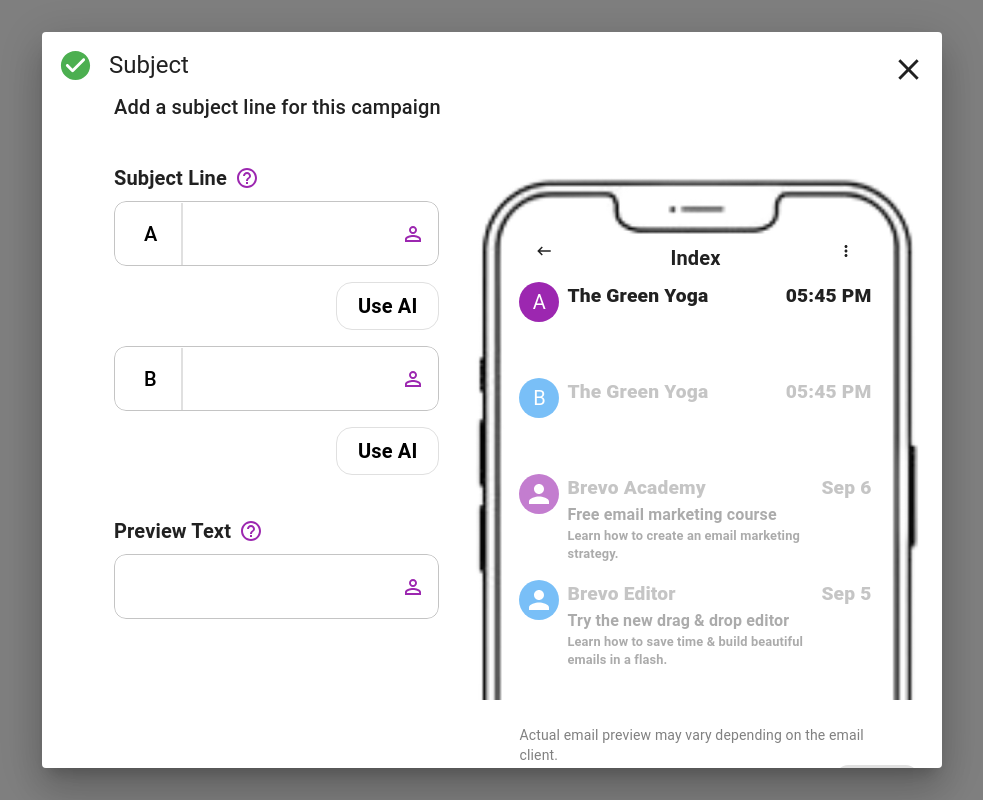
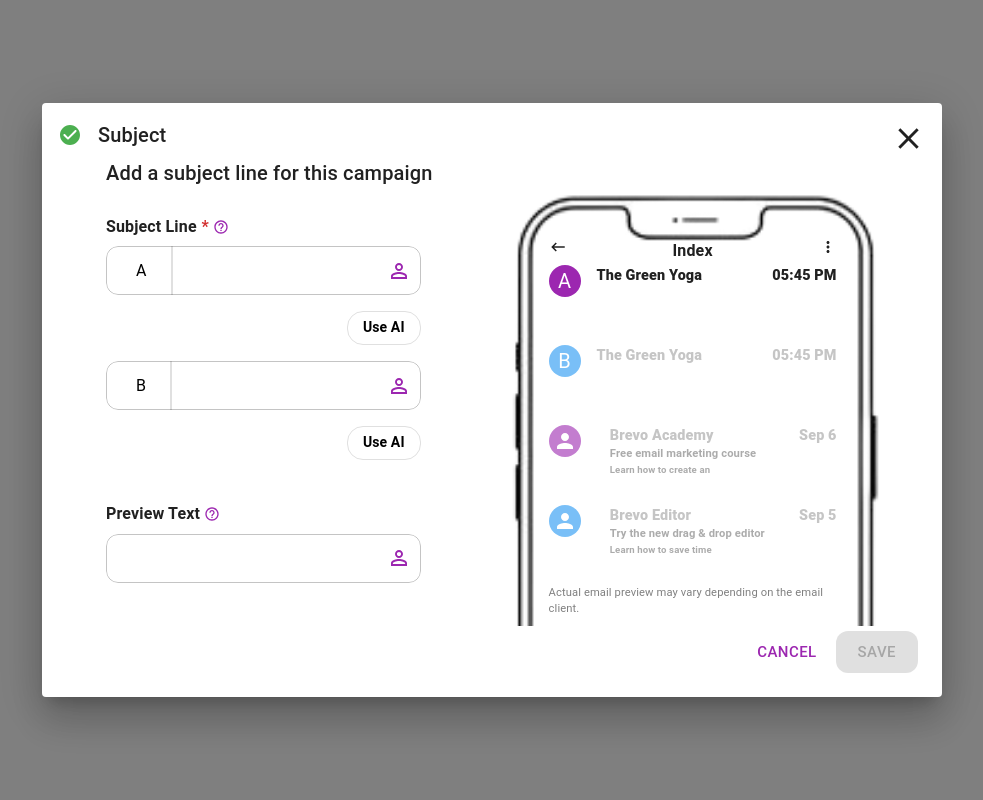
Before and after one commit to shubh-0422/sensenrespond-email, a React (Create React App) app: page / in a window 1280 px wide. Shown: the whole page, without its empty margins (148-1131 px from the left). Built offline with nearby package versions, Linux system fonts and the light colour scheme; the HTML template or start-up script is replaced by a standard one.

Commit message:
fixed css

```diff
--- a/src/App.js
+++ b/src/App.js
@@ -48,20 +48,20 @@ const EmailDialog = () => {
           }}
         >
           <Typography
-            variant={isMobile ? "h6" : "h5"}
+            variant={isMobile ? "subtitle1" : "h6"}
             gutterBottom
             sx={{ display: "flex", alignItems: "center" }}
           >
             <CheckCircleRoundedIcon
               sx={{ color: green[500], marginRight: 2 }}
-              fontSize={isMobile ? "medium" : "large"}
+              fontSize={ "medium"}
             />
             Subject
           </Typography>
           <CloseIcon fontSize={isMobile ? "medium" : "large"} />
         </Box>
-        <Box paddingLeft={isMobile ? 2 : 7} paddingRight={isMobile ? 2 : 0}>
-          <Typography variant="h6" gutterBottom fontSize={isMobile ? "1rem" : "1.25rem"}>
+        <Box paddingLeft={isMobile ? 2 : 6} paddingRight={isMobile ? 2 : 0}>
+          <Typography variant="subtitle2" gutterBottom fontSize={isMobile ? "1rem" : "1.25rem"}>
             Add a subject line for this campaign
           </Typography>
           <Box
@@ -71,13 +71,15 @@ const EmailDialog = () => {
               display: "flex",
               flexDirection: isMobile ? "column" : "row",
               justifyContent: "flex-start",
-              paddingTop: 4,
+              paddingTop: 2,
               flexWrap: isMobile ? "nowrap" : "wrap",
               gap: isMobile ? 8 : 0,
             }}
           >
             <EmailInput />
+            <Box sx={{marginLeft:isMobile ? 4 : 4,}}>
             <EmailPreview />
+            </Box>
           </Box>
         </Box>
         <DialogActions
--- a/src/components/EmailCard.js
+++ b/src/components/EmailCard.js
@@ -23,20 +23,20 @@ const EmailCard = ({ noInitial, initial, title, subTitle, previewText, time, isb
         }}
       >
         <Avatar
-          sx={{
+          sx={{width: 32, height: 32 ,
             bgcolor: isblue ? blue[500] : "primary.main",
           }}
           aria-label="recipe"
         >
           {!noInitial ? initial : ""}
         </Avatar>
-        <Box flex={1} minHeight={"5rem"}>
+        <Box flex={1}sx={{ minHeight:"4rem", maxWidth:"10rem",overflowY:"hidden"}}>
           <Typography
             margin={0}
-            variant="body1"
+            // variant="body2"
             sx={{
               fontWeight: 800,
-              fontSize: "1.2rem",
+              fontSize: "0.9rem",
               color: isEnabled ? "text.primary" : "text.disabled",
             }}
           >
@@ -48,27 +48,25 @@ const EmailCard = ({ noInitial, initial, title, subTitle, previewText, time, isb
             sx={{
               fontWeight: 700,
               color: isEnabled ? "text.primary" : grey[600],
-              fontSize: "1rem",
-            }}
-          >
-            {subTitle}
+              fontSize: "0.7rem", maxWidth:"10rem",overflowX:"hidden"}}>
+
+            {subTitle.slice(0,30)}
           </Typography>
           <Typography
             variant="body2"
             sx={{
               fontWeight: 600,
               color: isEnabled ? "text.primary" : grey[600],
-              fontSize: "0.8rem",
-            }}
-          >
-            {previewText}
+              fontSize: "0.6rem",maxWidth:"10rem",overflowX:"hidden"}}>
+
+            {previewText.slice(0,22)}
           </Typography>
         </Box>
         <Typography
           variant="body1"
           sx={{
             fontWeight: 800,
-            fontSize: "1.2rem",
+            fontSize: "0.9rem",
             color: isEnabled ? "text.primary" : "text.disabled",
           }}
         >
--- a/src/components/EmailInput.js
+++ b/src/components/EmailInput.js
@@ -7,6 +7,7 @@ import {
   updatePreviewText,
 } from "./../redux/emailSlice";
 import HelpOutlineIcon from "@mui/icons-material/HelpOutline";
+import { red } from "@mui/material/colors";
 import TextInput from "./TextInput";
 
 const EmailInput = () => {
@@ -18,13 +19,21 @@ const EmailInput = () => {
   const renderInputSection = (title, icon, inputs) => (
     <Box mb={3}>
       <Typography
-        variant="h6"
+        variant="subtitle1"
         gutterBottom
         sx={{ display: "flex", alignItems: "center", fontWeight: 700 }}
       >
         <Box sx={{ display: "flex", alignItems: "center" }}>
           {title}
-          {icon && <HelpOutlineIcon sx={{ marginLeft: 1 }} color="primary" />}
+          {title==="Subject Line"&&<span style={{marginLeft:"0.3rem",color:red[700]}}>*</span>}
+          {icon && (
+            <HelpOutlineIcon
+              sx={{ marginLeft: 0.5 }}
+              color="primary"
+              fontSize="
+          medium"
+            />
+          )}
         </Box>
       </Typography>
       {inputs}
--- a/src/components/EmailPreview.js
+++ b/src/components/EmailPreview.js
@@ -1,5 +1,6 @@
 import React from "react";
-import { Box, Typography } from "@mui/material";
+import { Box, Typography ,useMediaQuery} from "@mui/material";
+import { useTheme } from "@mui/system";
 import { useSelector } from "react-redux";
 import ImageIphone from "./../assets/a-removebg-preview.png";
 import KeyboardBackspaceIcon from "@mui/icons-material/KeyboardBackspace";
@@ -28,7 +29,10 @@ const dummyData = [
 const EmailPreview = () => {
   const { subjectA, subjectB, previewText } = useSelector((state) => state.email);
   const headerIconStyles = { fontSize: "large" };
-  const wrapperStyles = { display: "flex", justifyContent: "space-between", px: 2, mb: 1 };
+  const wrapperStyles = { display: "flex", justifyContent: "space-between"};
+
+  const muiTheme = useTheme();
+  const isMobile = useMediaQuery(muiTheme.breakpoints.down("sm"));
 
   return (
     <Box flex={1} sx={{ position: "relative" }}>
@@ -37,14 +41,12 @@ const EmailPreview = () => {
         src={ImageIphone}
         alt="Custom Icon"
         style={{
-          minWidth: "29rem", // Ensure image is confined within its parent
+          minWidth: "24rem", // Ensure image is confined within its parent
           height: "auto",    // Maintain aspect ratio
           // margin: "10px 0",  // Adjust margins as needed
           objectFit: "contain",  // Ensure image fits within its parent container
           position: "absolute", // Align it relative to its parent container
-          top: "0", // Adjust if needed to align vertically within the parent
-          right: "0", // Adjust if needed to align horizontally within the parent
-          zIndex: 1, // Ensure image is behind the text content
+          top: "-2rem",left: isMobile?"-2rem":"3rem", zIndex: 1, // Ensure image is behind the text content
         }}
       />
       <Box
@@ -52,16 +54,16 @@ const EmailPreview = () => {
         sx={{
           px: 0,
           mx: 0,
-          paddingTop: 4,
+          paddingTop: 1,
           position: "relative", // Keep email details in flow
           zIndex: 2, // Ensure the email details are above the image
-          top: "3rem",left:"5rem",
-          maxWidth:"22rem"// Adjust the spacing between image and content
+          top:  isMobile?"2rem":"1rem",left: isMobile?"1rem":"6rem",
+          maxWidth:"18rem"// Adjust the spacing between image and content
         }}
       >
-        <Box sx={wrapperStyles}>
+        <Box sx={{...wrapperStyles,alignItems:"baseline" }}>
           <KeyboardBackspaceIcon sx={headerIconStyles} />
-          <Typography variant="h6" fontWeight={700}>
+          <Typography variant="subtitle1" fontWeight={700}>
             Index
           </Typography>
           <MoreVertIcon sx={headerIconStyles} />
@@ -95,8 +97,8 @@ const EmailPreview = () => {
             />
           ))}
         </Box>
-        <Box sx={{ paddingY: 5 }}>
-          <Typography variant="body2" color="gray">
+        <Box sx={{ padding: 0,margin:0}}>
+          <Typography sx={{fontSize:"0.7rem"}} color="gray">
             Actual email preview may vary depending on the email client.
           </Typography>
         </Box>
--- a/src/components/TextInput.js
+++ b/src/components/TextInput.js
@@ -41,6 +41,7 @@ const TextInput = ({
         multiline
         maxRows={2}
         fullWidth
+        size="small"
         value={value}
         onChange={onChange}
         onFocus={handleFocus}
@@ -54,7 +55,7 @@ const TextInput = ({
               position="start"
               sx={{ display: "flex", alignItems: "center" }}
             >
-              <Typography variant="h6" mx={2} sx={{ color: "black" }}>
+              <Typography variant="subtitle1" mx={2} sx={{ color: "black" }}>
                 {Inital}
               </Typography>
               <Divider orientation="vertical" sx={dividerStyles} />
@@ -63,7 +64,7 @@ const TextInput = ({
         }
         endAdornment={
           <InputAdornment position="end">
-            <IconButton edge="end" size="large">
+            <IconButton edge="end" size="medium">
               <PermIdentityIcon sx={{ color: "primary.main" }} />
             </IconButton>
           </InputAdornment>
@@ -88,7 +89,7 @@ const TextInput = ({
       {!noInitial && (
         <Button
           variant="outlined"
-          size="large"
+          size="medium"
           sx={{
             alignSelf: "flex-end",
             borderRadius: 4,
@@ -102,7 +103,7 @@ const TextInput = ({
             },
           }}
         >
-          <Typography variant="h6" sx={{ fontWeight: 700 }}>
+          <Typography variant="subtitle2" sx={{ fontWeight: 700 }}>
             Use AI
           </Typography>
         </Button>
--- a/src/index.css
+++ b/src/index.css
@@ -1,13 +1,14 @@
-body {
-  margin: 0;
-  font-family: -apple-system, BlinkMacSystemFont, 'Segoe UI', 'Roboto', 'Oxygen',
-    'Ubuntu', 'Cantarell', 'Fira Sans', 'Droid Sans', 'Helvetica Neue',
-    sans-serif;
-  -webkit-font-smoothing: antialiased;
-  -moz-osx-font-smoothing: grayscale;
+/* Hide scrollbar completely, no matter the browser */
+html, body {
+  overflow: hidden !important;
 }
 
-code {
-  font-family: source-code-pro, Menlo, Monaco, Consolas, 'Courier New',
-    monospace;
+/* Firefox */
+* {
+  scrollbar-width: none;
 }
+
+/* Safari / Chrome */
+*::-webkit-scrollbar {
+  display: none;
+}
```
